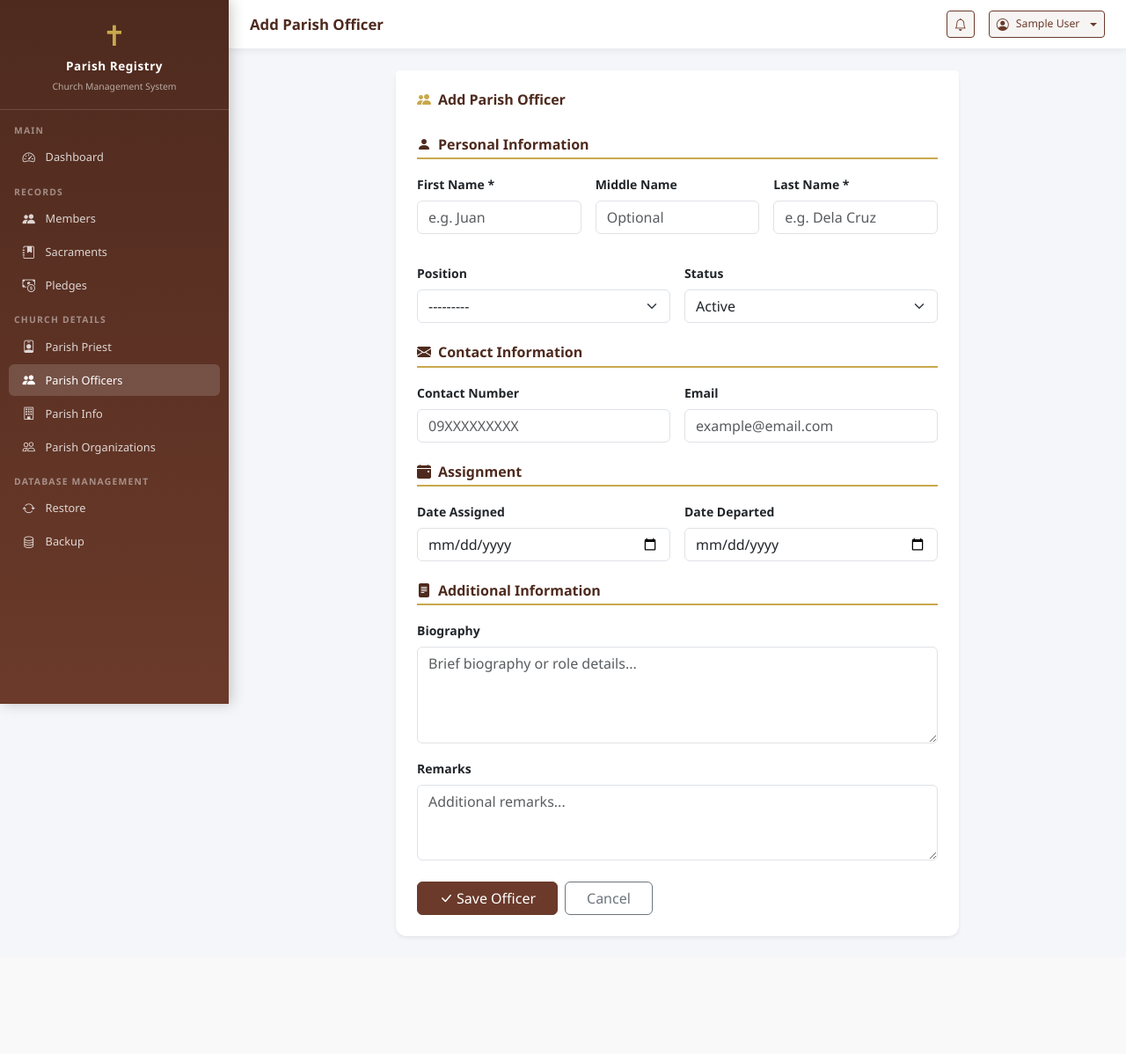
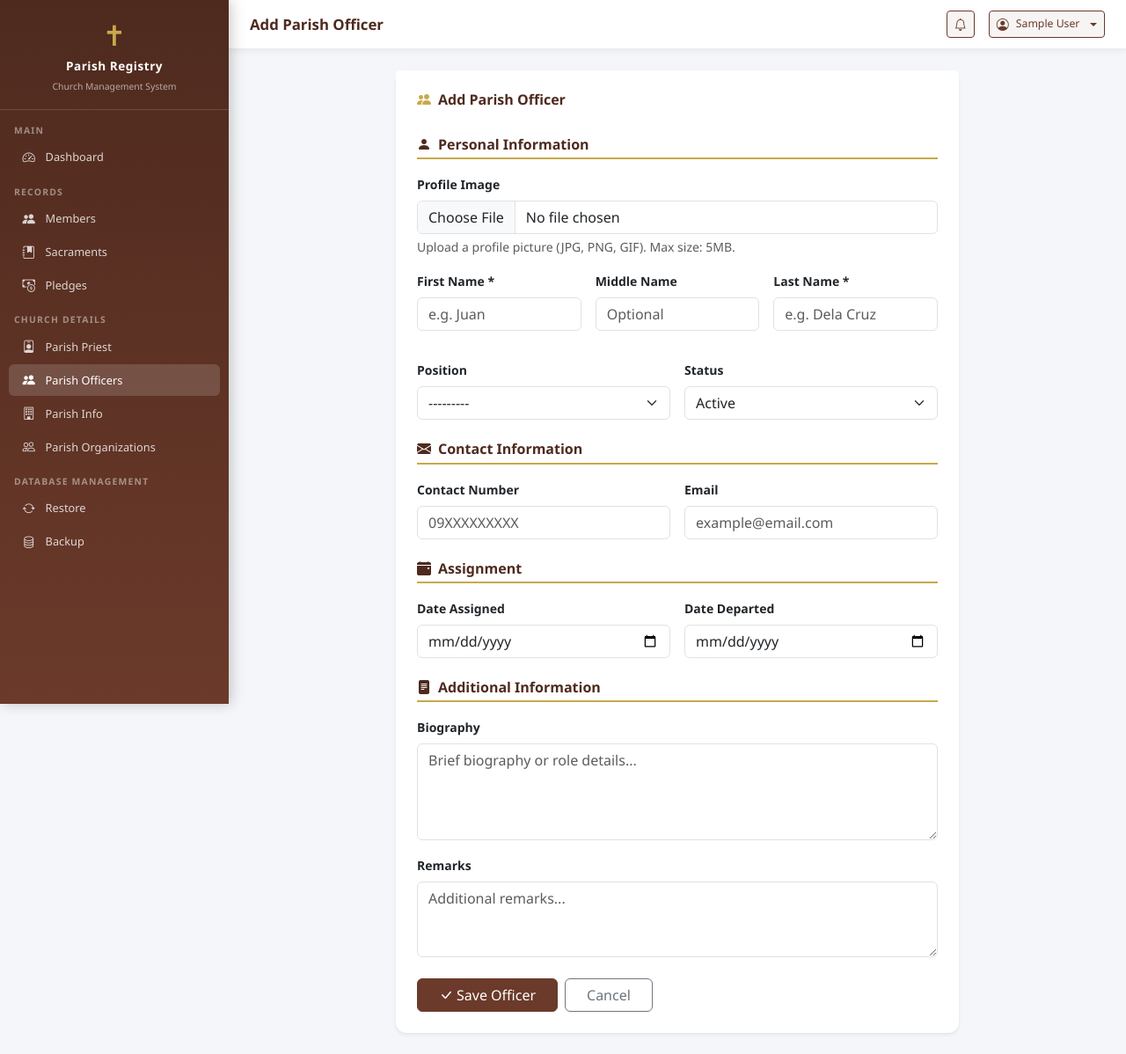
Before and after one commit to Precious143Bless/registry, a Django app: page /officers/new/ in a window 1280 px wide. Shown: the whole page at 88% size. Before the commit the page ends 1066 px from the top, so only its background shows below. Run offline with Django 4.2, Linux system fonts and the light colour scheme; the visitor is signed in with stand-in values (Sample User, id 1); data that the repository does not hold is empty.

Commit message:
Add Image upload on parish officers

```diff
--- a/registry/templates/registry/officers/form.html
+++ b/registry/templates/registry/officers/form.html
@@ -26,6 +26,20 @@
                         <i class="bi bi-person-fill me-2"></i>Personal Information
                     </h6>
                     <div class="row g-3">
+                        <div class="col-12">
+                            <label class="form-label fw-semibold small">Profile Image</label>
+                            {% if priest and priest.image %}
+                            <div class="mb-2">
+                                <img src="{{ priest.image.url }}" alt="{{ priest.full_name_with_title }}" style="max-width: 150px; max-height: 150px; border-radius: 8px;" class="mb-2">
+                            </div>
+                            {% endif %}
+                            {{ form.image }}
+                            {% if form.image.errors %}
+                                <div class="text-danger small mt-1"><i class="bi bi-x-circle me-1"></i>{{ form.image.errors.0 }}</div>
+                            {% else %}
+                                <div class="text-muted small mt-1">Upload a profile picture (JPG, PNG, GIF). Max size: 5MB.</div>
+                            {% endif %}
+                        </div>
                         <div class="col-md-4">
                             <label class="form-label fw-semibold small">First Name *</label>
                             {{ form.first_name }}
```
